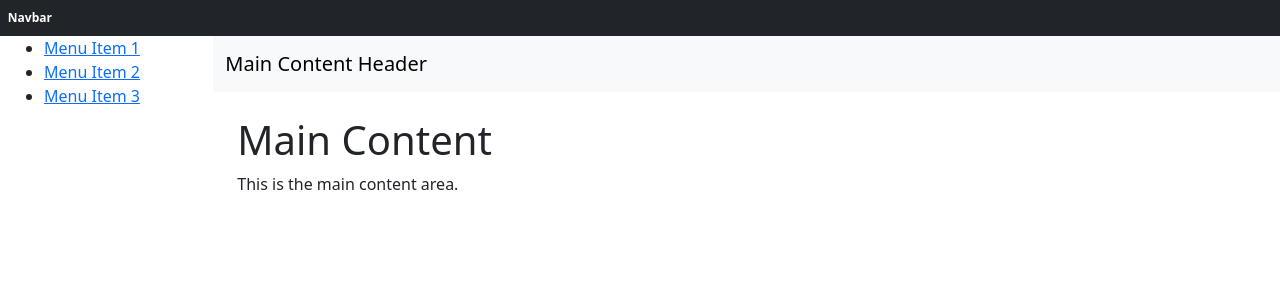
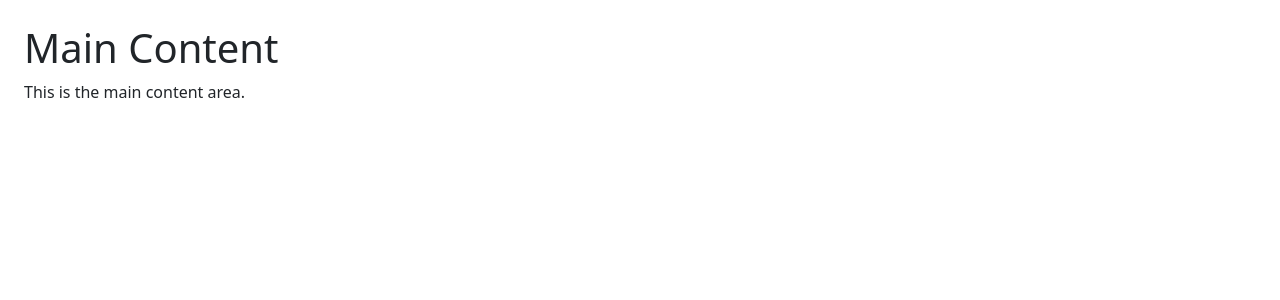
Before and after one commit to H4r0l/BookSpot_Frontend, a React (Vite) app: page / in a window 1280 px wide. Shown: the top 300 px of the page. Built offline with nearby package versions, Linux system fonts and the light colour scheme.

Commit message:
Minor update

```diff
--- a/src/App.jsx
+++ b/src/App.jsx
@@ -1,28 +1,14 @@
+import Navbar from "./Components/Navbar.jsx"
 
 function App() {
 
   return (
     <>
-      <nav className="navbar navbar-toggle bg-dark d-flex align-content-between text-dark" id="">
-        <div className="badge text-color-primary text-wrap">
-          Navbar
-        </div>
-      </nav>
+      <Navbar/>
+
       <div className="container-fluid" id="sidebar">
         <div className="row h-100">
-          <div className="col-2 bg-subtle-dark d-none d-md-block h-100 sidebar">
-            <ul>
-              <li><a href="#">Menu Item 1</a></li>
-              <li><a href="#">Menu Item 2</a></li>
-              <li><a href="#">Menu Item 3</a></li>
-            </ul>
-          </div>
           <div className="col-md-10 col-12 p-0 main-content">
-            <nav className="navbar navbar-expand-lg navbar-light bg-light">
-              <div className="container-fluid">
-                <a className="navbar-brand" href="#">Main Content Header</a>
-              </div>
-            </nav>
             <div className="p-4">
               <h1>Main Content</h1>
               <p>This is the main content area.</p>
--- /dev/null
+++ b/src/Components/Navbar.jsx
@@ -0,0 +1,12 @@
+const Navbar = () => {
+    <>
+      <nav className="navbar navbar-toggle bg-dark d-flex align-content-between text-dark" id="">
+        <div className="badge text-color-primary text-wrap">
+          Navbar
+        </div>
+      </nav>
+
+    </>
+}
+
+export default Navbar
```
